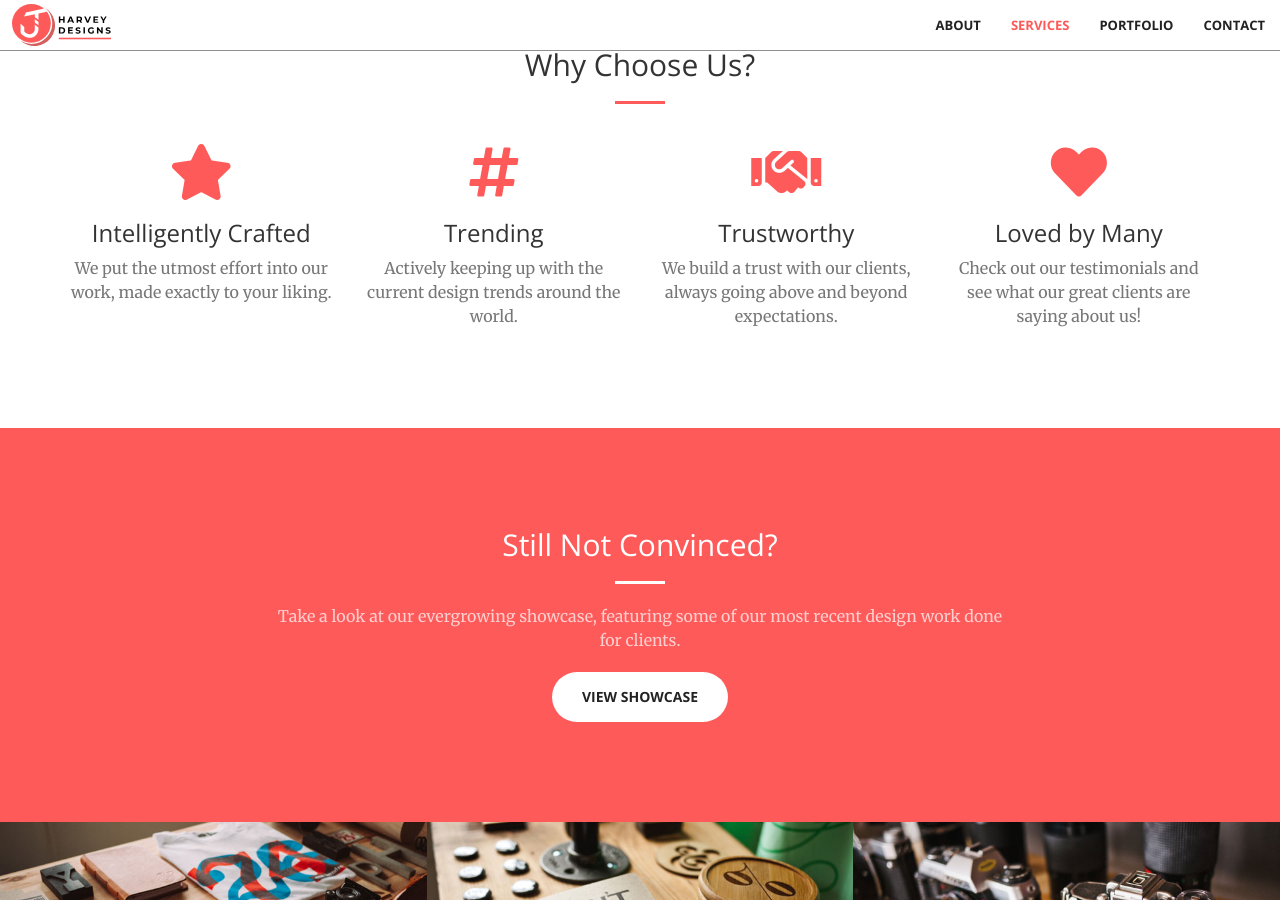
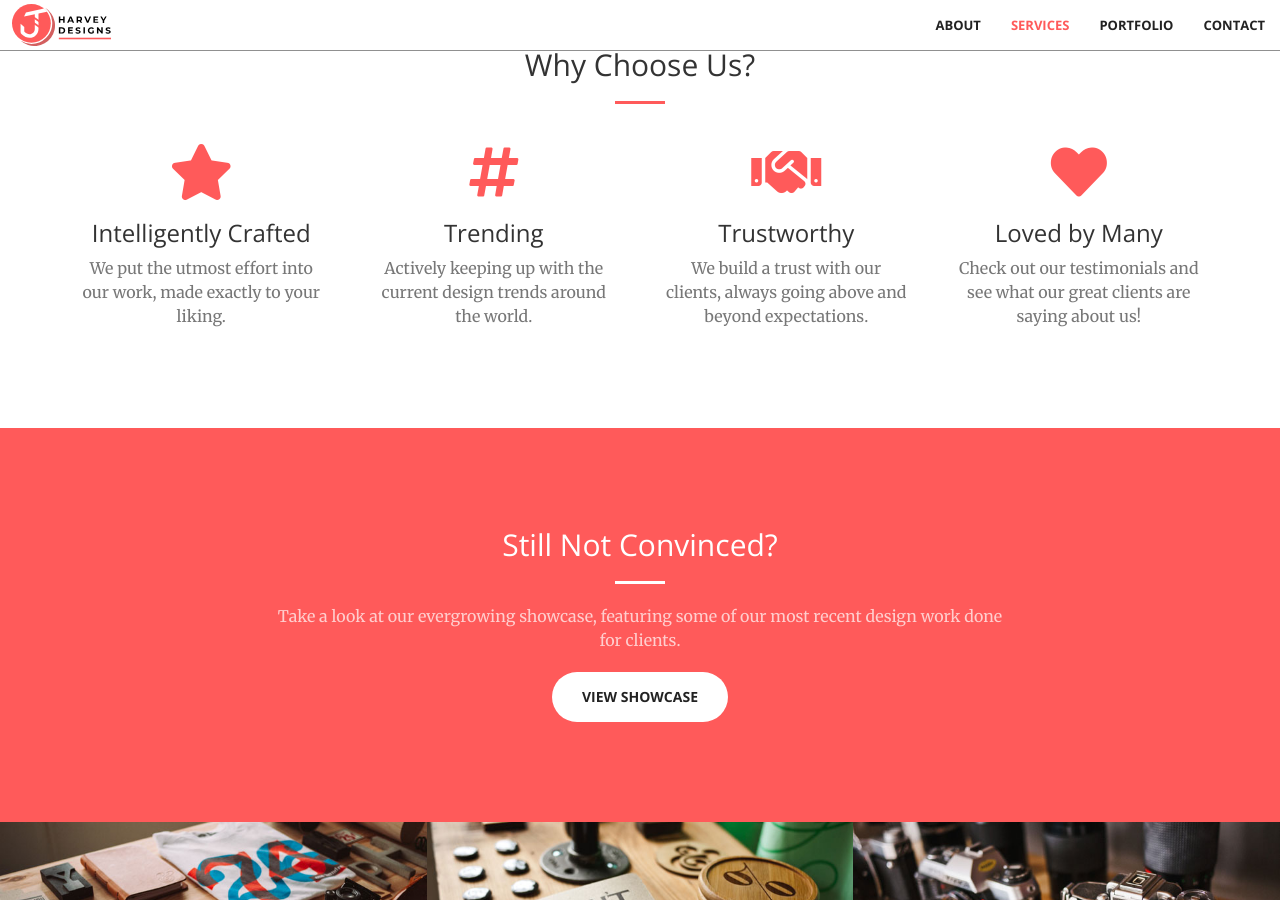
Before and after one commit to jeremiahh1198/jharveydesigns, a Jekyll site: the page built from index.html, in a window 1280 px wide and 900 px high, scrolled down 1003 px. Built offline with Jekyll 4.4.1, drawn with Linux system fonts in a browser that asks for light colours; nearby versions of some CDN libraries.

Commit message:
Update custom.css

```diff
--- a/css/custom.css
+++ b/css/custom.css
@@ -11,3 +11,6 @@ svg {
 #header1 {
 font-weight: 400;
 }
+.service-box {
+padding: 0 10px;
+}
```
